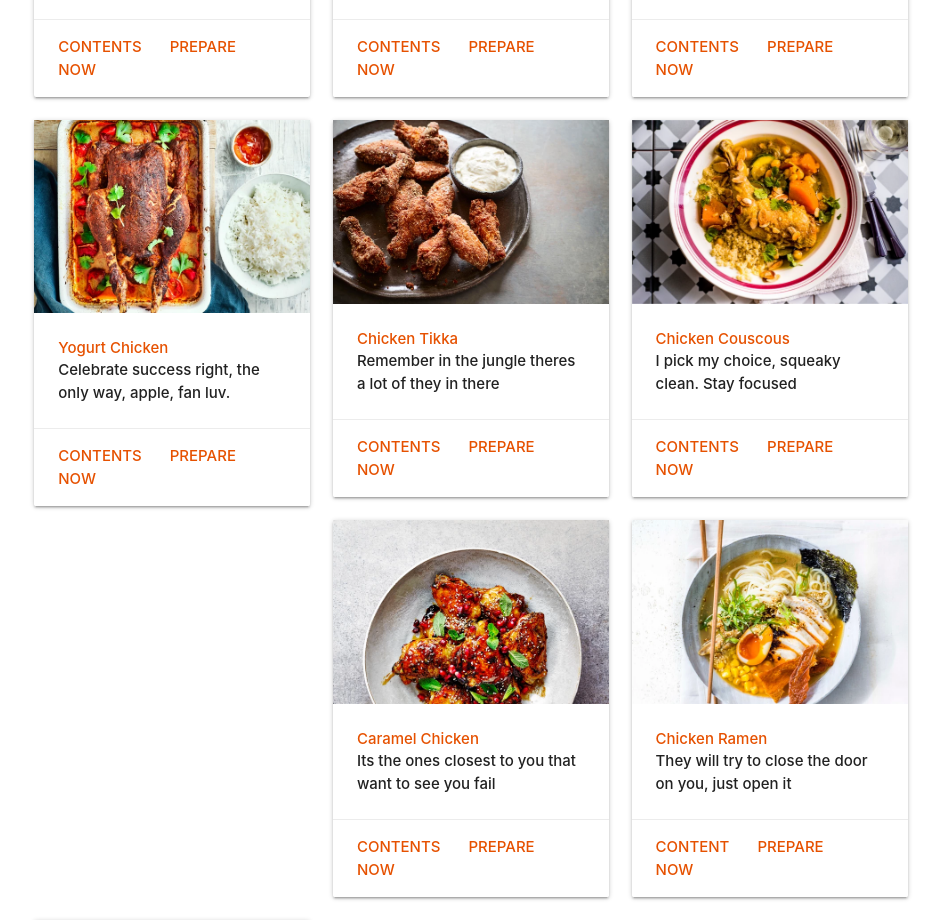
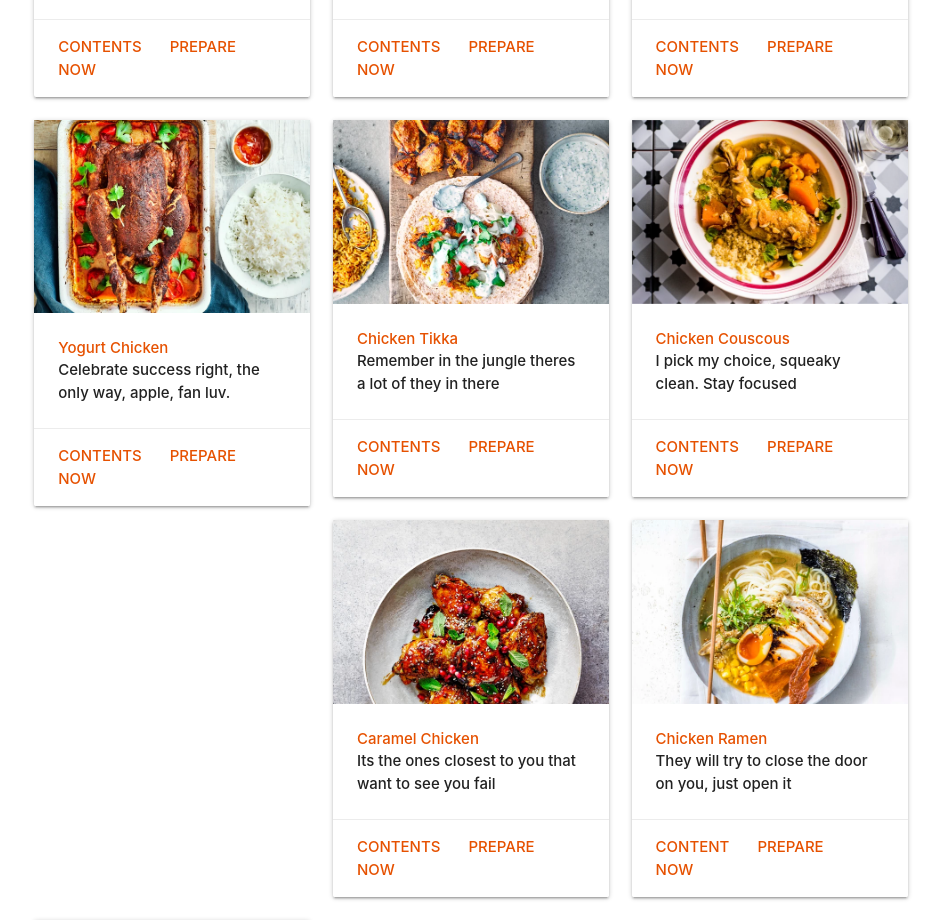
Before and after one commit to chibuikegodson/recipe.com, a plain HTML site: page index.html in a window 1280 px wide. Shown: the part 7600-8520 px from the top of the page, without its empty margins (169-1110 px from the left). Drawn offline with Linux system fonts and the light colour scheme.

Commit message:
changed picture

```diff
--- a/index.html
+++ b/index.html
@@ -524,7 +524,7 @@
                     <div class="col s12 m6 l4">
                         <div class="card hoverable">
                             <div class="card-img">
-                                <img class="responsive-img materialboxed" src="img/chicken_11.webp" alt="">
+                                <img class="responsive-img materialboxed" src="img/chicken_10.webp" alt="">
                             </div>
                             <div class="card-content ">
                                 <strong><span class="orange-text text-darken-4">Chicken Tikka</span></strong>
```
